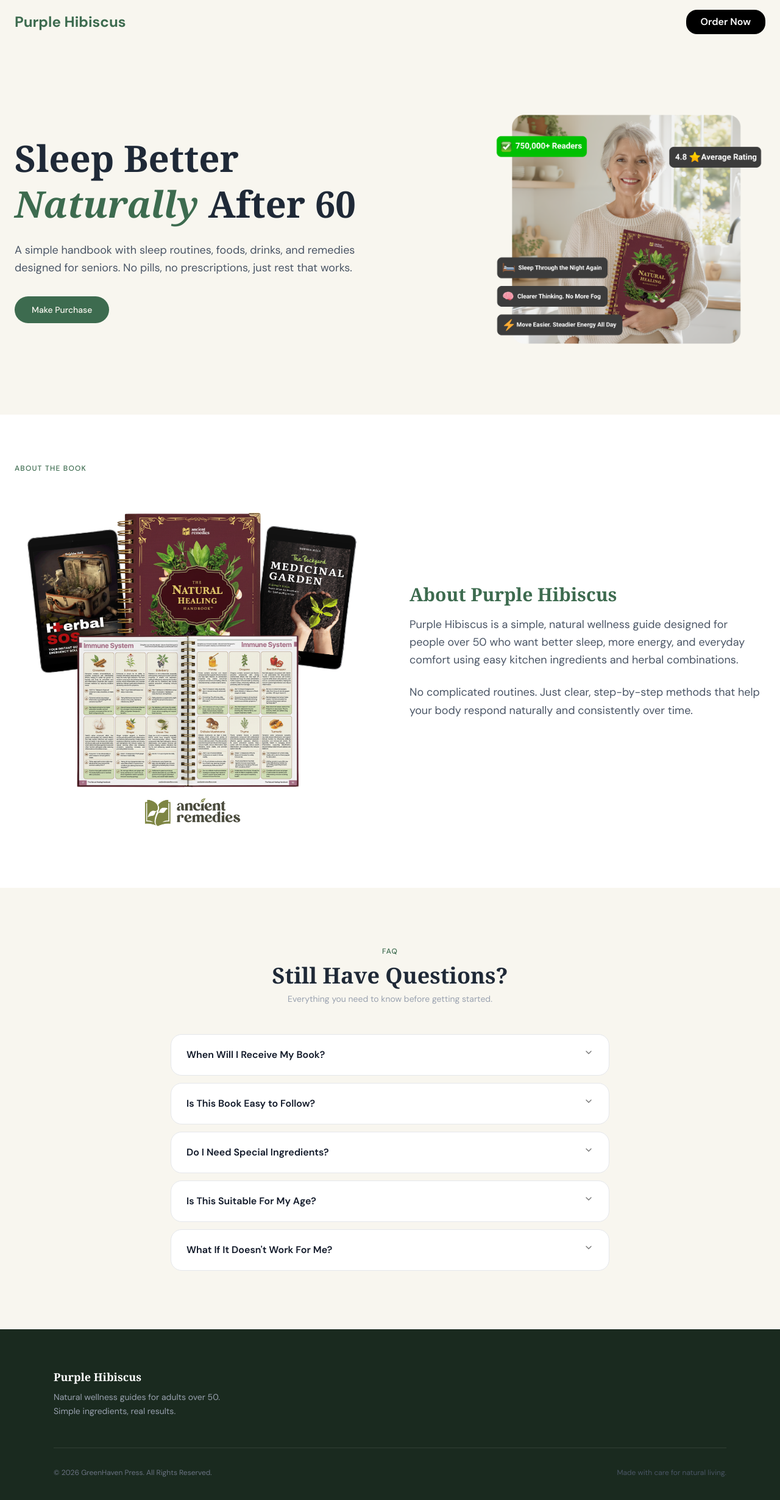
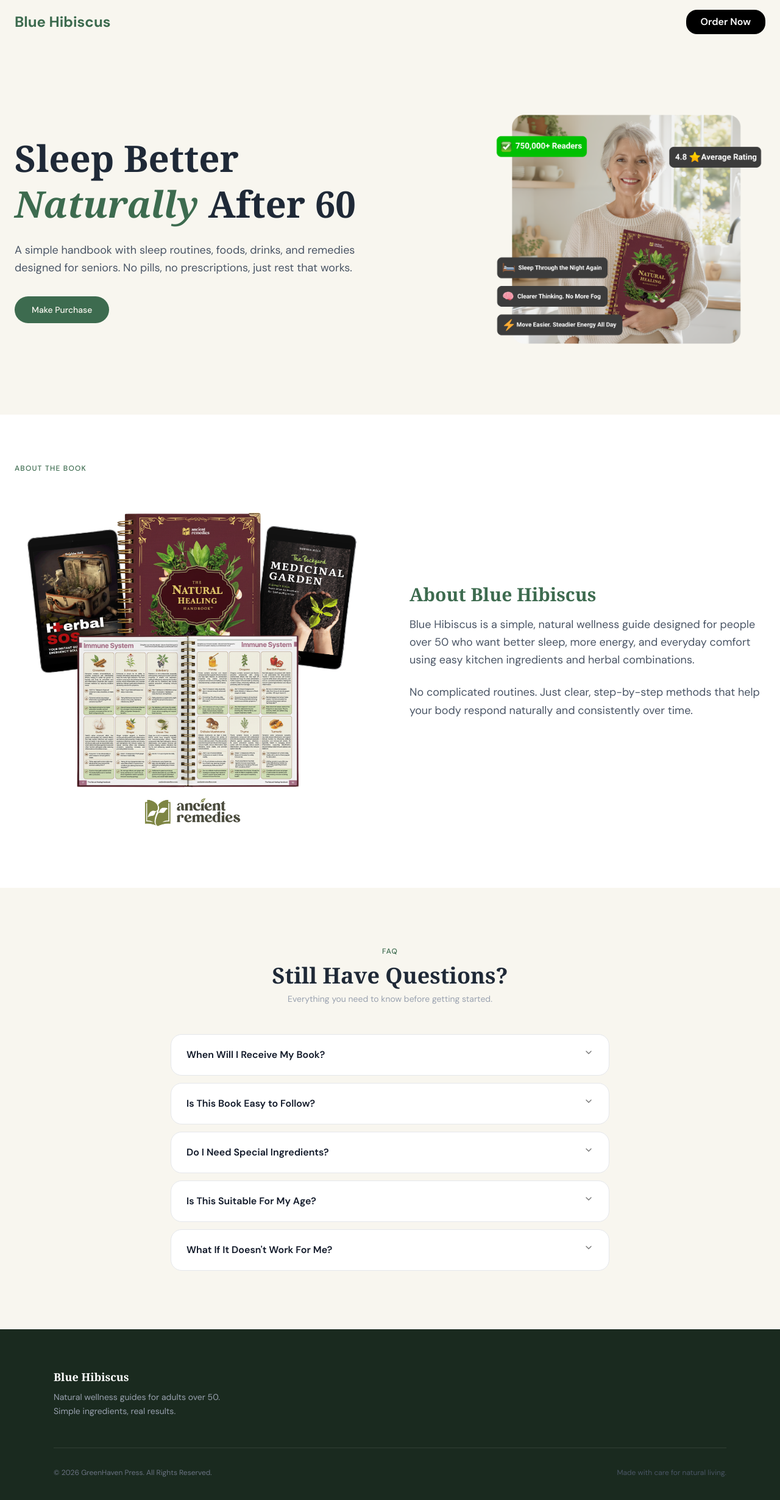
Before and after one commit to Josephixix/shell1, a Next.js app: page / in a window 1280 px wide. Shown: the top 2460 px of the page at 61% size. Built offline with nearby package versions, Linux system fonts and the light colour scheme.

Commit message:
blue hibis

```diff
--- a/src/app/page.tsx
+++ b/src/app/page.tsx
@@ -91,10 +91,10 @@
           {/* RIGHT */}
           <div>
             <h2 className="text-3xl font-bold font-serif leading-tight mb-4 text-[#3d6b4f]">
-              About Purple Hibiscus
+              About Blue Hibiscus
             </h2>
             <p className="text-lg text-gray-600 leading-relaxed mb-6">
-              Purple Hibiscus is a simple, natural wellness guide designed for people over 50 who want better sleep, more energy, and everyday comfort using easy kitchen ingredients and herbal combinations.
+              Blue Hibiscus is a simple, natural wellness guide designed for people over 50 who want better sleep, more energy, and everyday comfort using easy kitchen ingredients and herbal combinations.
             </p>
             <p className="text-lg text-gray-600 leading-relaxed">
               No complicated routines. Just clear, step-by-step methods that help your body respond naturally and consistently over time.
@@ -148,7 +148,7 @@
       {/* Brand */}
       <div className="max-w-xs">
         <h3 className="text-lg font-serif font-bold text-white mb-2">
-          Purple Hibiscus
+          Blue Hibiscus
         </h3>
         <p className="text-sm text-gray-400 leading-relaxed">
           Natural wellness guides for adults over 50. Simple ingredients, real results.
--- a/src/components/navbar.tsx
+++ b/src/components/navbar.tsx
@@ -8,7 +8,7 @@
         <div className="flex items-center gap-3">
           <div>
             <h1 className="text-2xl font-bold text-[#3d6b4f] leading-none">
-              Purple Hibiscus
+              Blue Hibiscus
             </h1>
           </div>
         </div>
```
